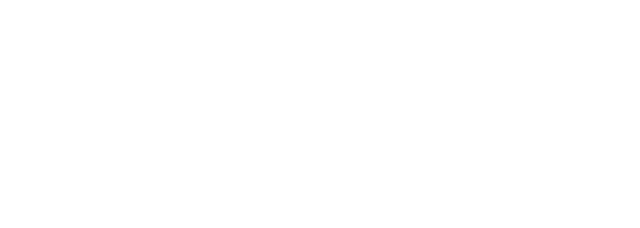
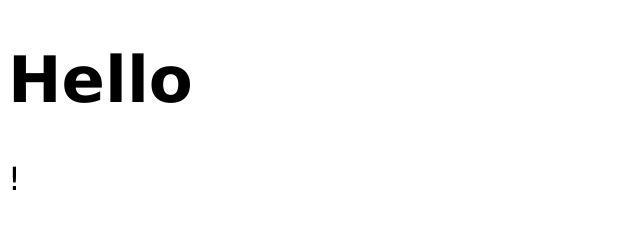
Before and after one commit to jmnelmar/JS, a plain HTML site: page website/index.html in a window 1280 px wide. Shown: the whole page, without its empty margins (0-640 px from the left). Drawn offline with Linux system fonts and the light colour scheme.

Commit message:
get element example

```diff
--- a/website/index.html
+++ b/website/index.html
@@ -9,7 +9,8 @@
 
 </head>
 <body>
-
+    <h1 id="myH1"></h1>
+    <p id="myP"></p>
 
     <script src="index.js"></script>
 </body>
--- a/website/index.js
+++ b/website/index.js
@@ -1,7 +1,10 @@
-console.log(`Hello`);
-console.log(`!`)
+//console.log(`Hello`);
+//console.log(`!`)
 
-window.alert(`This is an alert`)
-window.alert(`!`)
+//window.alert(`This is an alert`)
+//window.alert(`!`)
 
 // this is a comment
+
+document.getElementById("myH1").textContent = 'Hello'
+document.getElementById("myP").textContent = "!"
```
